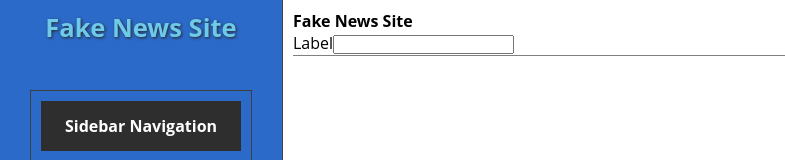
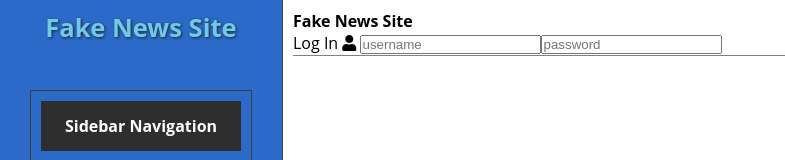
Before and after one commit to JS-goose/fake_news_react, a React (Create React App) app: page / in a window 1280 px wide. Shown: the top 160 px of the page, without its empty margins (0-785 px from the left). Built offline with nearby package versions, Linux system fonts and the light colour scheme; no server answers.

Commit message:
added input fields for faux log in credentials

```diff
--- a/src/components/layout/Header.js
+++ b/src/components/layout/Header.js
@@ -9,8 +9,9 @@ class Header extends Component {
       <section id="header-container">
         <h1>Fake News Site</h1>
         <form>
-          <label htmlFor="login">Label</label>
-          <input type="text"></input>
+          <label htmlFor="login">Log In <i className="fas fa-user"></i> </label>
+          <input type="text" placeholder="username"></input>
+          <input type="text" placeholder="password"></input>
         </form>
 
       </section>
```
